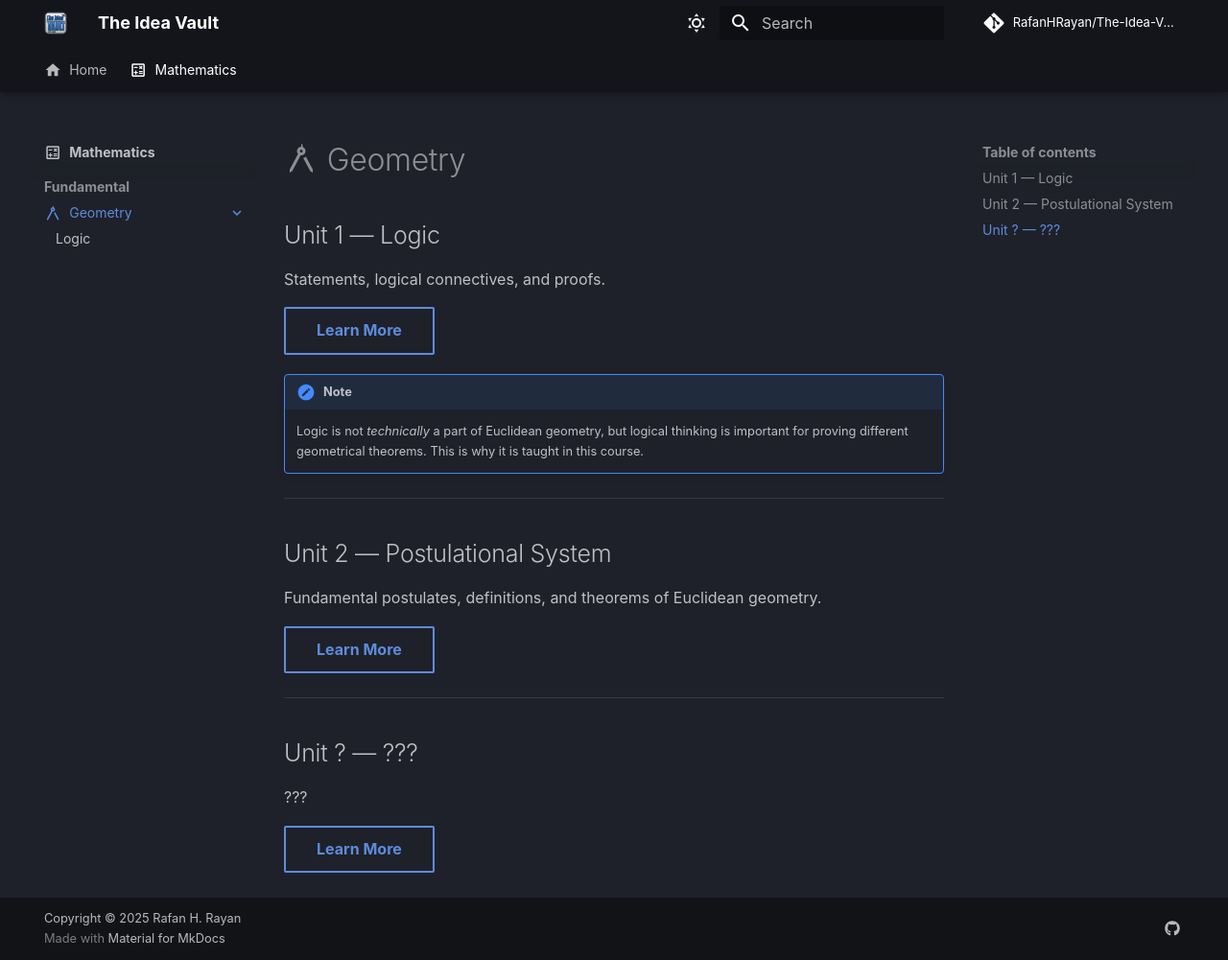
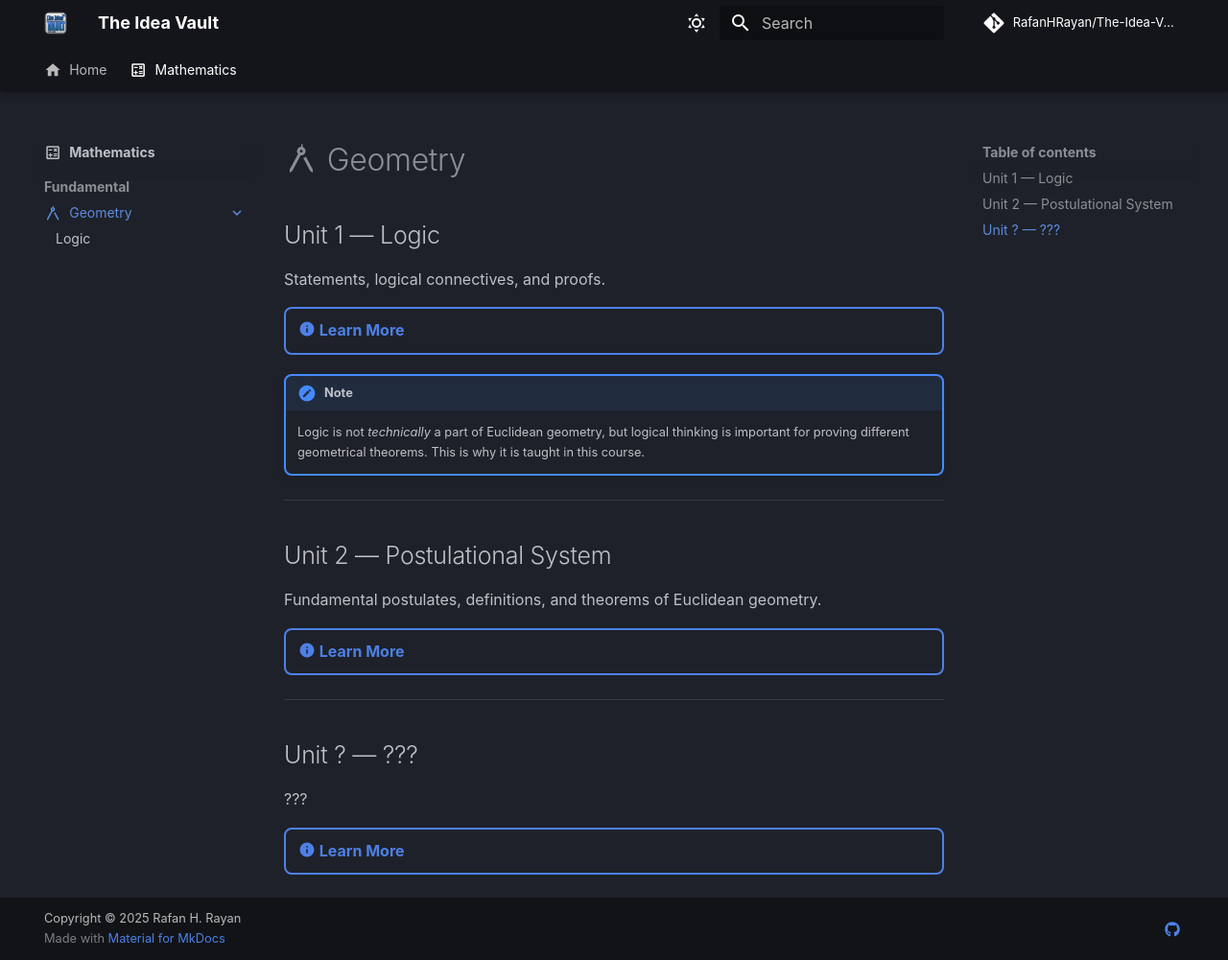
Before and after one commit to RafanHRayan/The-Idea-Vault, an MkDocs documentation site: the page built from docs/mathematics/fundamental/geometry/index.md, in a window 1280 px wide and 1001 px high. Shown: the whole window at 96% size. Built offline with MkDocs 1.6.1 and Material for MkDocs 9.7.7, drawn with Linux system fonts in a browser that asks for light colours; some web fonts are replaced; comment, search, counter and statistics services are not loaded.

Commit message:
other stuff and css

```diff
--- a/docs/mathematics/fundamental/geometry/index.md
+++ b/docs/mathematics/fundamental/geometry/index.md
@@ -8,7 +8,7 @@ icon: material/math-compass
 
 Statements, logical connectives, and proofs.
 
-[Learn More](mathematics/fundamental/geometry/01_logic.md){: .md-button }
+[:material-information: Learn More](../geometry/01_logic.md){ .md-button }
 
 !!! note
     Logic is not *technically* a part of Euclidean geometry, but logical thinking is important for proving different geometrical theorems.
@@ -20,7 +20,7 @@ Statements, logical connectives, and proofs.
 
 Fundamental postulates, definitions, and theorems of Euclidean geometry.
 
-[Learn More](mathematics/fundamental/geoemtry/01_logic.md){: .md-button }
+[:material-information: Learn More](../geometry/01_logic.md){ .md-button }
 
 ---
 
@@ -28,4 +28,4 @@ Fundamental postulates, definitions, and theorems of Euclidean geometry.
 
 ???
 
-[Learn More](mathematics/fundamental/geoemtry/01_logic.md){: .md-button }
+[:material-information: Learn More](../geometry/01_logic.md){ .md-button }
--- /dev/null
+++ b/docs/stylesheets/extra.css
@@ -0,0 +1,28 @@
+:root {
+  /* Accent Colors (Buttons, toggles, hover highlights) */
+  --md-accent-fg-color:         #4d80e6 !important; /* Your brand accent */
+  --md-accent-bg-color:         #ffffff !important; /* Text color over accent fg */
+}
+
+.md-typeset a {
+  color: #4d80e6 !important;
+}
+.md-typeset a:hover {
+  color: #ffffff !important;
+}
+
+.md-typeset .md-button {
+    width: 100%;
+    padding-left: 13px;
+    text-align: left;
+    box-sizing: border-box;
+    border-width: 2px;
+    border-radius: 0.4rem;
+}
+
+.md-typeset .admonition,
+.md-typeset details.admonition {
+    border-width: 2px;
+    border-radius: 0.4rem;
+    overflow: hidden;
+}
--- a/mkdocs.yml
+++ b/mkdocs.yml
@@ -3,6 +3,9 @@ site_url: https://sitename.example
 
 repo_name: RafanHRayan/The-Idea-Vault
 repo_url: https://github.com/RafanHRayan/The-Idea-Vault
+
+extra_css:
+  - stylesheets/extra.css
 
 theme:
   name: material
@@ -16,16 +19,16 @@ theme:
   - scheme: slate
     toggle:
       icon: material/weather-sunny
-      name: Dark Mode
+      name: Switch to light mode
     primary: black
-    accent: blue
+    accent: custom
   # Light Mode
   - scheme: default
     toggle:
       icon: material/weather-night
-      name: Light Mode
+      name: Switch to dark mode
     primary: white
-    accent: blue
+    accent: custom
   features:
     - navigation.tabs
     - navigation.tabs.sticky
@@ -63,9 +66,6 @@ extra:
 
 copyright: Copyright &copy; 2025 Rafan H. Rayan
 
-extra_css:
-  - stylesheets/extra.css
-
 nav:
   - Home:
     - index.md
```
Also changed, not shown: 1 other file.
